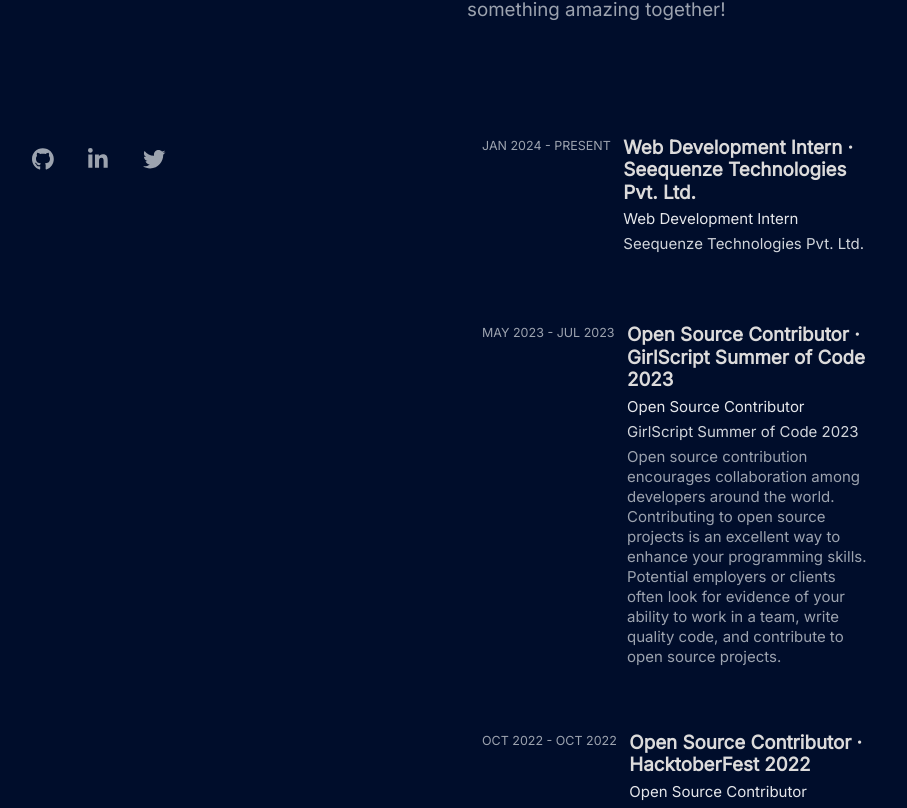
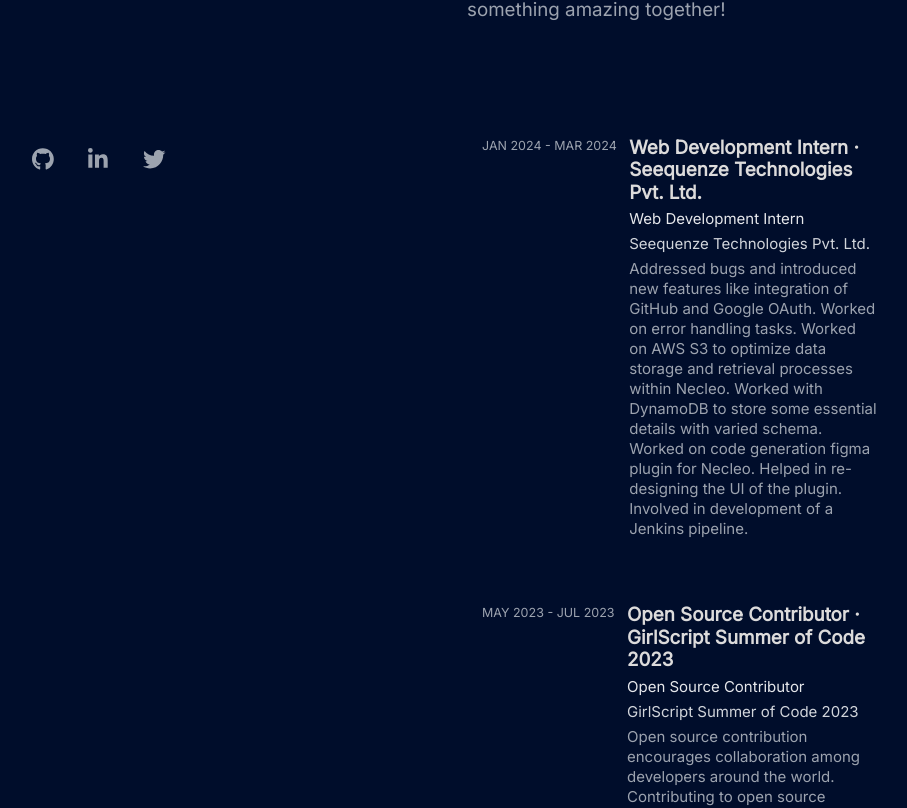
Before and after one commit to kartikjoshi267/NewPortfolio, a React (Vite) app: page / in a window 1280 px wide. Shown: the part 541-1349 px from the top of the page, without its empty margins (178-1085 px from the left). Built offline with nearby package versions, Linux system fonts and the light colour scheme.

Commit message:
added skills and description of experience

```diff
--- a/src/constants/index.js
+++ b/src/constants/index.js
@@ -120,8 +120,8 @@
     designation: 'Web Development Intern',
     organization: 'Seequenze Technologies Pvt. Ltd.',
     start: 'JAN 2024',
-    end: 'PRESENT',
-    description: ``,
+    end: 'MAR 2024',
+    description: `Addressed bugs and introduced new features like integration of GitHub and Google OAuth. Worked on error handling tasks. Worked on AWS S3 to optimize data storage and retrieval processes within Necleo. Worked with DynamoDB to store some essential details with varied schema. Worked on code generation figma plugin for Necleo. Helped in re-designing the UI of the plugin. Involved in development of a Jenkins pipeline.`,
   },
 ]
 
--- a/src/constants/skills.js
+++ b/src/constants/skills.js
@@ -23,4 +23,6 @@
   SocketioOriginal,
   NextjsOriginal,
   PostgresqlOriginal,
+  JenkinsOriginal,
+  FigmaOriginal,
 } from 'devicons-react'
```
